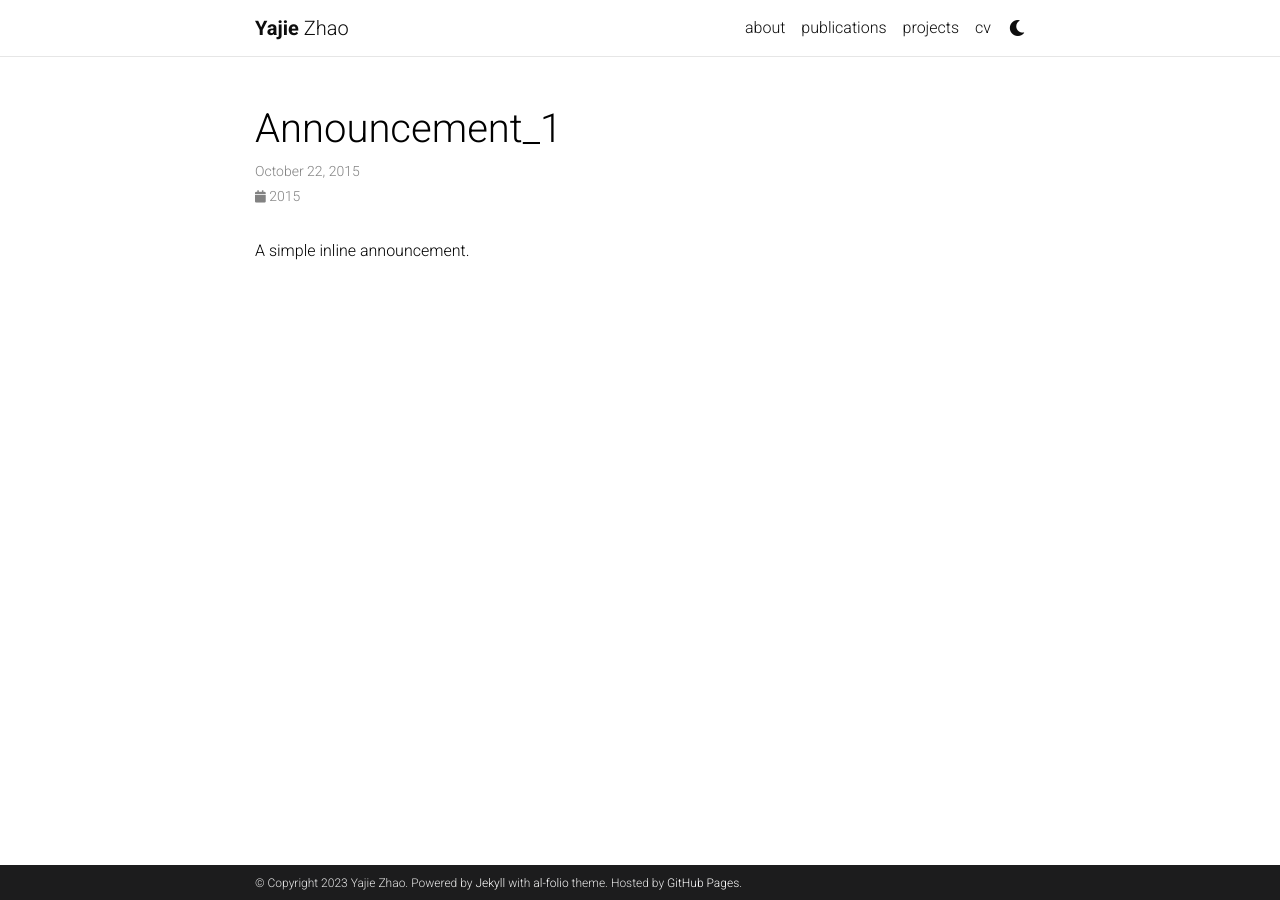
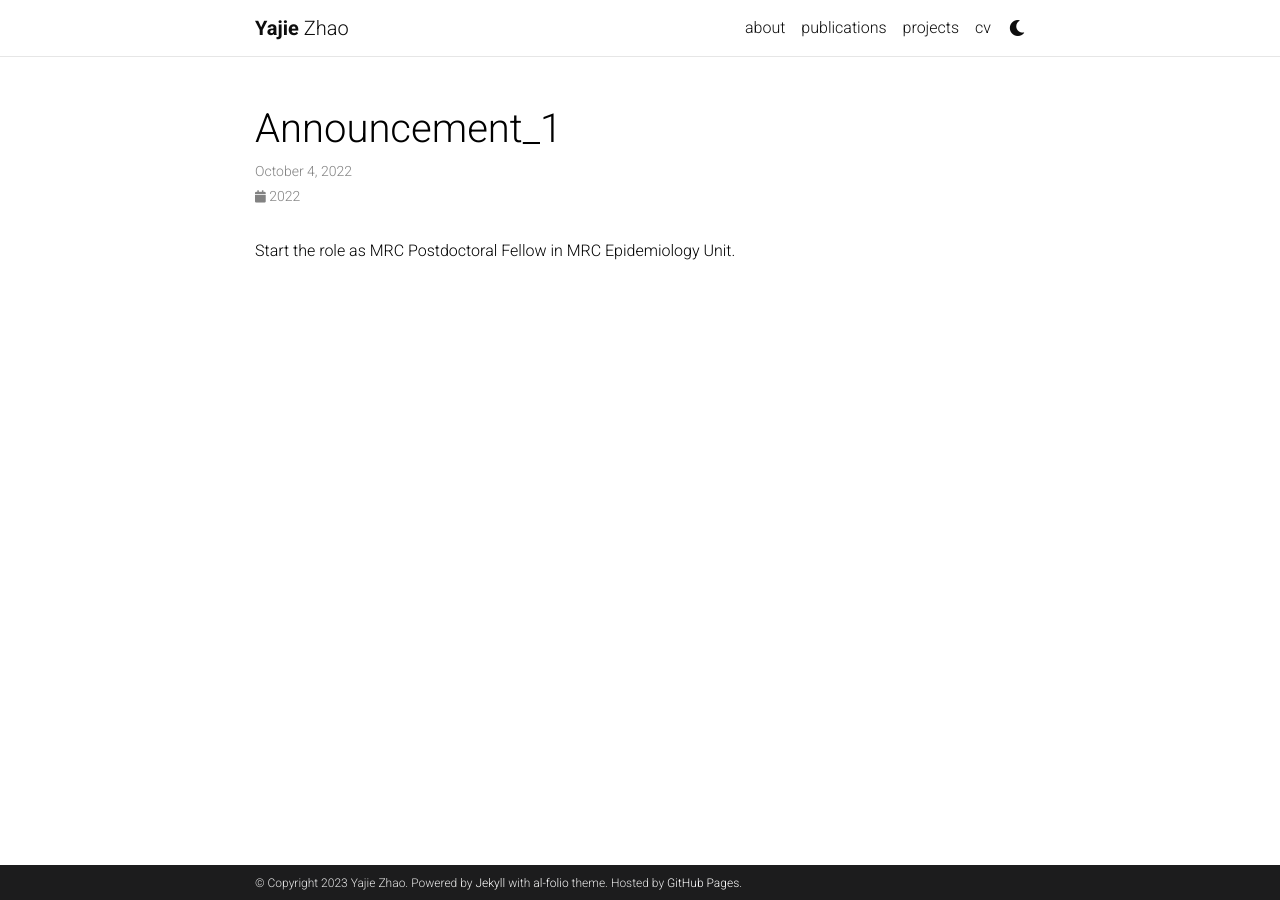
Before and after one commit to zhaoyajie1209/zhaoyajie1209.github.io, a Jekyll site: the page built from _news/announcement_1.md, in a window 1280 px wide. Built offline with Jekyll 4.4.1, drawn with Linux system fonts in a browser that asks for light colours; comment, search, counter and statistics services are not loaded; a style sheet for code colours, icons or effects is not loaded.

Commit message:
Update announcement_1.md

```diff
--- a/_news/announcement_1.md
+++ b/_news/announcement_1.md
@@ -1,8 +1,8 @@
 ---
 layout: post
-date: 2015-10-22 15:59:00-0400
+date: 2022-10-4
 inline: true
 related_posts: false
 ---
 
-A simple inline announcement.
+Start the role as MRC Postdoctoral Fellow in MRC Epidemiology Unit.
```
